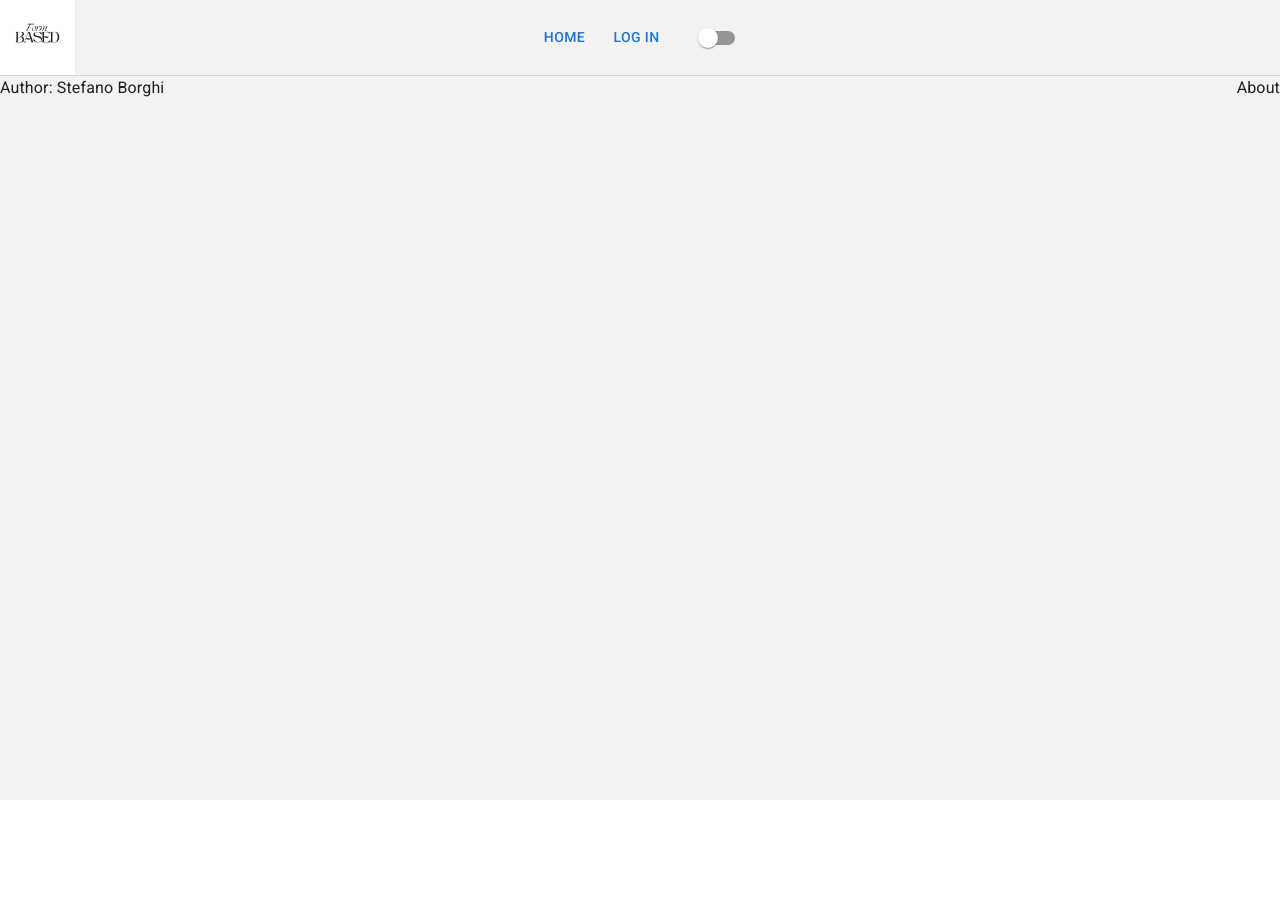
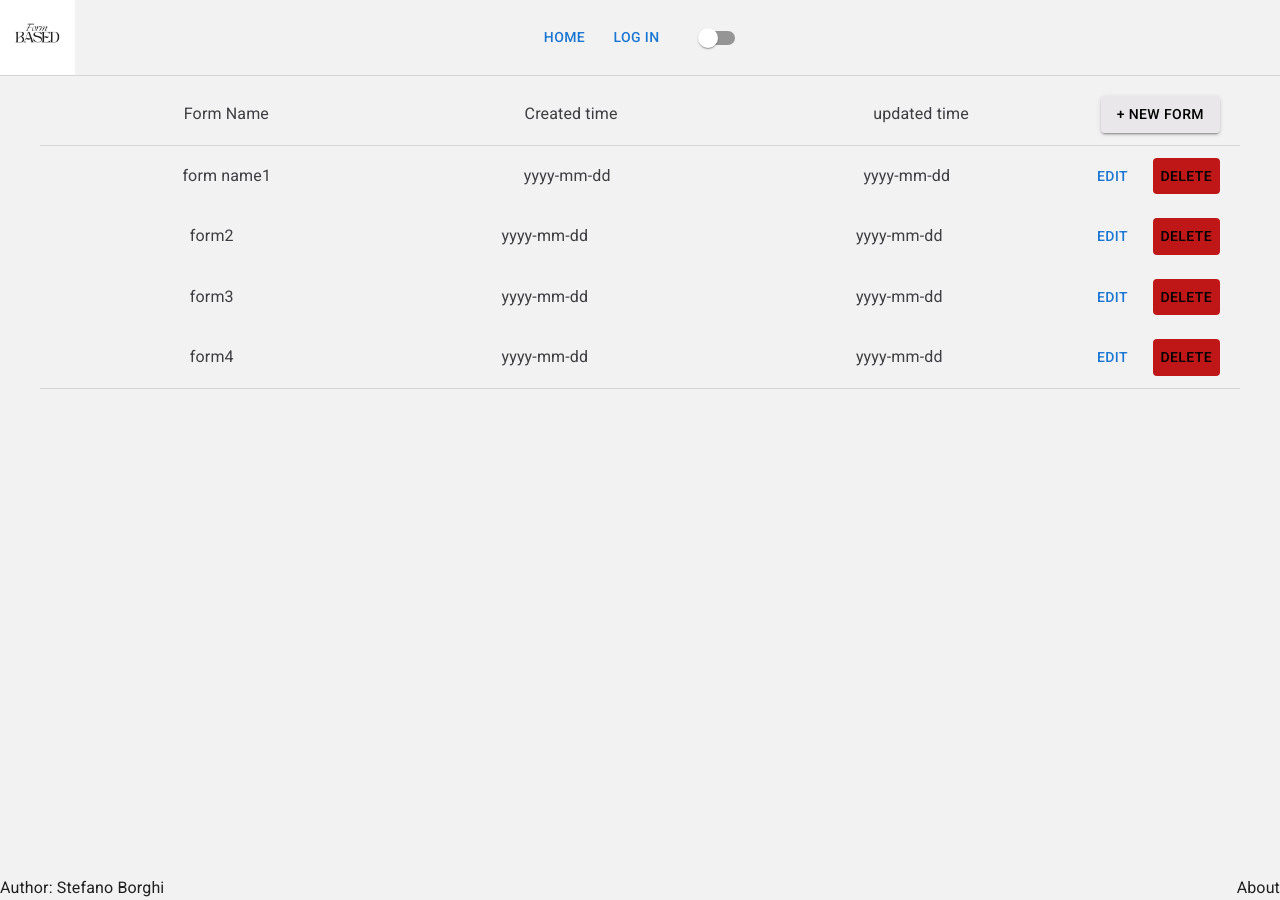
Before and after one commit to borghiste/form-builder, a React (Vite) app in the folder frontend/: page /login/forms in a window 1280 px wide. Before the commit the page ends 800 px from the top, so only its background shows below. Built offline with nearby package versions, Linux system fonts and the light colour scheme; some icons are missing.

Commit message:
feat(formslist): add forms list

```diff
--- a/frontend/src/App.tsx
+++ b/frontend/src/App.tsx
@@ -9,6 +9,7 @@ import {useSelector } from 'react-redux';
 
 // COMPONENTS
 import Home from '../src/routes/Home';
+import FormsList from './routes/ForList';
 
 export default function App(){
 
@@ -23,6 +24,9 @@ export default function App(){
 
          <Routes>
             <Route path='/' element={<Home/>}/>
+            <Route path='/login/forms' element={<FormsList/>}>
+
+            </Route>
          </Routes>
              </Layout>
          </BrowserRouter>
--- a/frontend/src/components/Layout.tsx
+++ b/frontend/src/components/Layout.tsx
@@ -8,7 +8,7 @@ import Footer from './UI/Footer';
 export default function Layout({children}){
 
     return(
-        <Box   sx={{bgcolor: 'background.default', height:'100svh'}}>
+        <Box   sx={{bgcolor: 'background.default', height:'100'}}>
         <Header/>
         {children}
         <Footer/>
--- /dev/null
+++ b/frontend/src/routes/ForList.tsx
@@ -0,0 +1,95 @@
+import React from "react";
+import { Outlet } from "react-router-dom";
+//MUI
+import { Container, List,  ListItem, ListItemText, Divider, Box } from "@mui/material";
+//COMPONENTS
+import BasicButton from "../components/UI/BasicButton";
+export default function FormsList(){
+
+
+
+
+
+
+    const forms =[ {name: 'form name1',
+        fields: 5},
+
+        {name: 'form2',
+            fields: 5},
+
+            {name: 'form3',
+                fields: 5},
+                {name:'form4'}
+            ]
+
+
+
+
+
+
+
+    return(
+        <>
+
+
+<Container disableGutters={true} component={'div'} sx={{minHeight:'100vh'}}>
+
+<List className=' w-full ' sx={{zIndex:10}}>
+    <ListItem>
+        <ListItemText  sx={{font:'bold', display:'flex', justifyContent:'center'}} primary='Form Name'/>
+
+
+
+        <ListItemText className='font-bold' sx={{font:'bold', display:'flex', justifyContent:'center'}} primary='Created time'/>
+
+
+
+
+        <ListItemText className='font-bold text-light-gray' sx={{font:'bold', display:'flex', justifyContent:'center'}} primary='updated time'/>
+
+
+        <BasicButton text={' + NEW FORM'}
+                    variant={'contained'}
+                    color={'gray.light'}
+                    textColor={'black'}
+                    />
+    </ListItem>
+    <Divider/>
+
+    {forms.map((form)=> (
+        <ListItem key={form.name}className='w-full '>
+<ListItemText sx={{display:'flex', justifyContent:'center'}}>{form.name}</ListItemText>
+
+<ListItemText className='font-bold' sx={{font:'bold', display:'flex', justifyContent:'center'}} primary='yyyy-mm-dd'/>
+
+
+
+        <ListItemText primary='yyyy-mm-dd' sx={{display:'flex', justifyContent:'center'}}/>
+
+
+        <Box sx={{display:'flex', justifyContent:'center'}}>
+         <BasicButton text={'edit'} color={''}  />
+        <BasicButton text={'delete'} color={'magenta.dark'} textColor={'black'} />
+        </Box>
+
+
+</ListItem>
+
+)
+
+)
+}
+<Divider/>
+</List>
+
+
+
+</Container>
+<Outlet/>
+
+
+
+</>
+
+  )
+}
--- a/frontend/src/routes/Home.tsx
+++ b/frontend/src/routes/Home.tsx
@@ -6,9 +6,9 @@ import BasicButton from "../components/UI/BasicButton";
 export default function Home(){
 
     return(
-        <Box className="h-max w-full"
+        <Box
         sx={{minHeight:'100vh', display:'flex', flexDirection:'column', justifyContent:'center', alignItems:'center'}}>
-           <br />
+
       <Typography variant="h1" sx={{color:'text.primary'}}>
         home
       </Typography>
```
Also changed, not shown: 67 other files (tests, documents, lock files or other folders).
